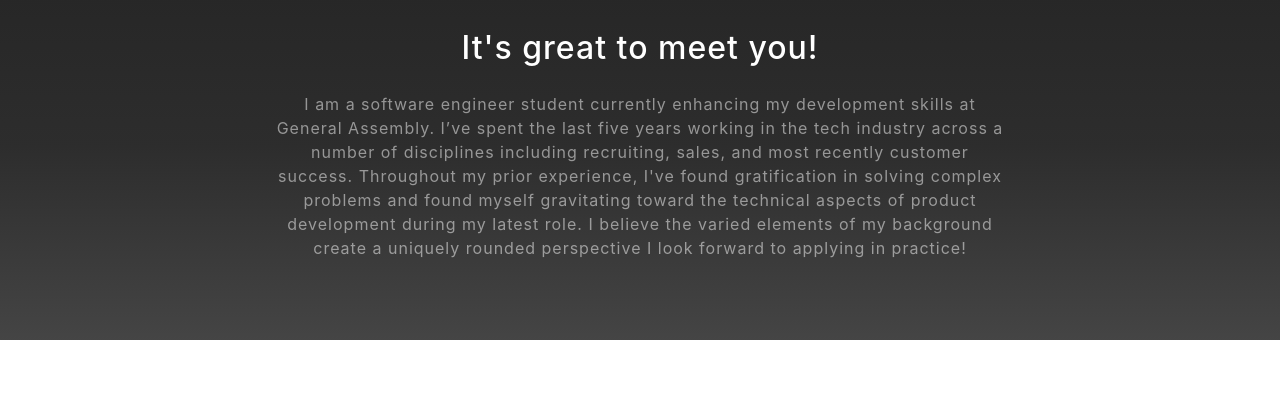
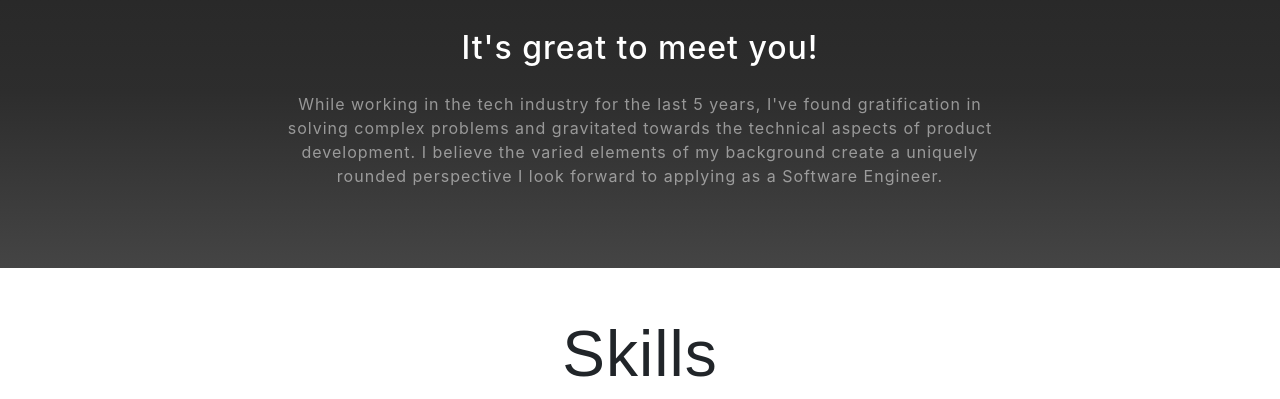
Before and after one commit to cande04/cande04.github.io, a website with bundled scripts: page index.html in a window 1280 px wide. Shown: the part 1240-1639 px from the top of the page. Built offline with nearby package versions, Linux system fonts and the light colour scheme; a web font is replaced by a local one.

Commit message:
edit about me section

```diff
--- a/index.html
+++ b/index.html
@@ -76,7 +76,7 @@
       <div class="row">
         <div class="col-lg-8 mx-auto">
           <h2 class="text-white mb-4">It's great to meet you!</h2>
-          <p class="text-white-50">I am a software engineer student currently enhancing my development skills at General Assembly. I’ve spent the last five years working in the tech industry across a number of disciplines including recruiting, sales, and most recently customer success. Throughout my prior experience, I've found gratification in solving complex problems and found myself gravitating toward the technical aspects of product development during my latest role. I believe the varied elements of my background create a uniquely rounded perspective I look forward to applying in practice!</p>
+          <p class="text-white-50">While working in the tech industry for the last 5 years, I've found gratification in solving complex problems and gravitated towards the technical aspects of product development. I believe the varied elements of my background create a uniquely rounded perspective I look forward to applying as a Software Engineer.</p>
         </div>
       </div>
     </div>
```
